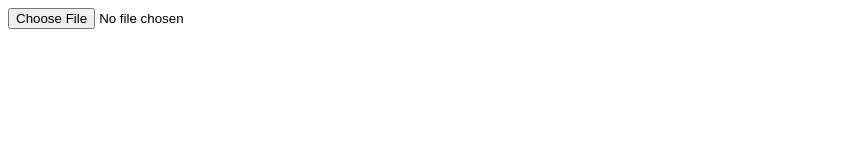
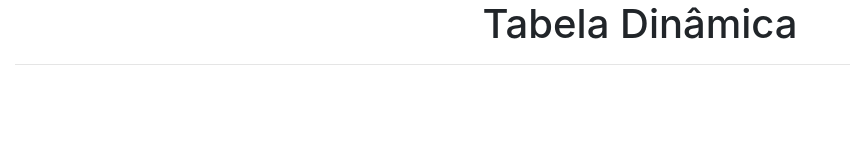
Before and after one commit to RudneyC/tabela-dinamica-vw, a plain HTML site: page index.html in a window 1280 px wide. Shown: the whole page, without its empty margins (0-850 px from the left). Drawn offline with nearby package versions, Linux system fonts and the light colour scheme; files that its build step writes are made by us from their sources.

Commit message:
mudanças novamente 12-03-2023
<!DOCTYPE html>
<html>
<head>
	<meta charset="utf-8">
	<title>Tabela Dinâmica</title>
	<script src="https://cdn.jsdelivr.net/npm/xlsx/dist/xlsx.full.min.js"></script>
</head>
<body>
	<input type="file" id="fileInput" onchange="loadFile()">
	<div id="tableContainer"></div>

	<script>
		function loadFile() {
			var file = document.getElementById('fileInput').files[0];
			var reader = new FileReader();
			reader.onload = function(event) {
				var data = new Uint8Array(event.target.result);
				var workbook = XLSX.read(data, {type: 'array'});

				var html = XLSX.utils.sheet_to_html(workbook.Sheets[workbook.SheetNames[0]]);
				document.getElementById('tableContainer').innerHTML = html;
			};
			reader.readAsArrayBuffer(file);
		}
	</script>
</body>
</html>

```diff
--- a/index.html
+++ b/index.html
@@ -1,27 +1,33 @@
 <!DOCTYPE html>
-<html>
+<html lang="en">
 <head>
-	<meta charset="utf-8">
-	<title>Tabela Dinâmica</title>
-	<script src="https://cdn.jsdelivr.net/npm/xlsx/dist/xlsx.full.min.js"></script>
+    <meta charset="UTF-8">
+    <meta name="viewport" content="width=device-width, initial-scale=1.0">
+    <title>Tabela Dinâmica</title>
+    <link rel="stylesheet" href="./assets/css/bootstrap.min.css">
+    <link rel="stylesheet" href="./assets/css/style.css">
 </head>
 <body>
-	<input type="file" id="fileInput" onchange="loadFile()">
-	<div id="tableContainer"></div>
-
-	<script>
-		function loadFile() {
-			var file = document.getElementById('fileInput').files[0];
-			var reader = new FileReader();
-			reader.onload = function(event) {
-				var data = new Uint8Array(event.target.result);
-				var workbook = XLSX.read(data, {type: 'array'});
-
-				var html = XLSX.utils.sheet_to_html(workbook.Sheets[workbook.SheetNames[0]]);
-				document.getElementById('tableContainer').innerHTML = html;
-			};
-			reader.readAsArrayBuffer(file);
-		}
-	</script>
+    <div class="container-fluid">
+        <div class="row">
+            <div class="col-md-12">
+                <h1 class="text-center">Tabela Dinâmica</h1>
+                <hr>
+                <div class="table-responsive">
+                    <table class="table table-striped table-hover">
+                        <thead id="table-head">
+                            <!-- Cabeçalho da tabela gerado dinamicamente -->
+                        </thead>
+                        <tbody id="table-body">
+                            <!-- Corpo da tabela gerado dinamicamente -->
+                        </tbody>
+                    </table>
+                </div>
+            </div>
+        </div>
+    </div>
+    <script src="./assets/js/jquery.min.js"></script>
+    <script src="./assets/js/bootstrap.min.js"></script>
+    <script src="./assets/js/script.js"></script>
 </body>
 </html>
```
